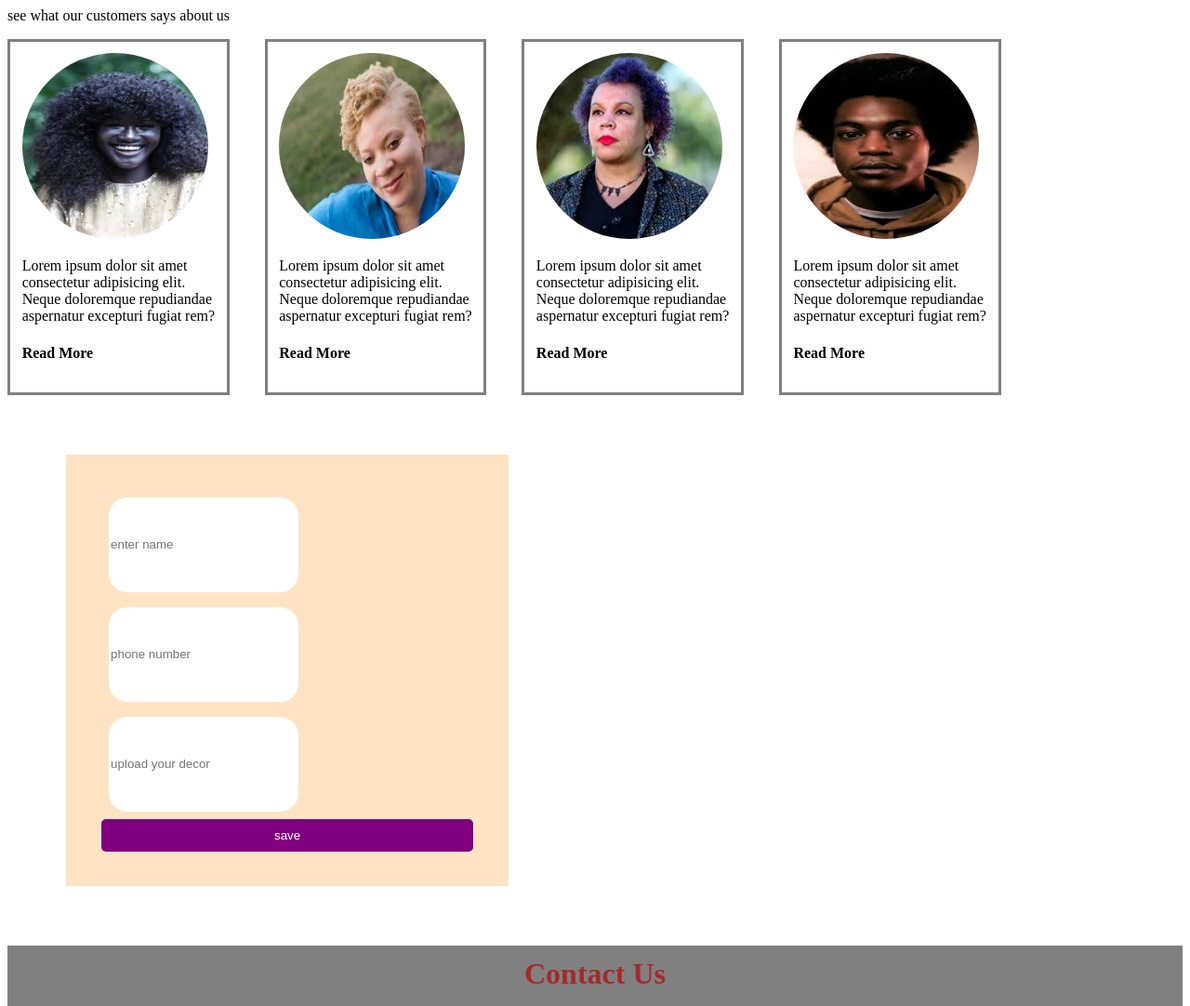
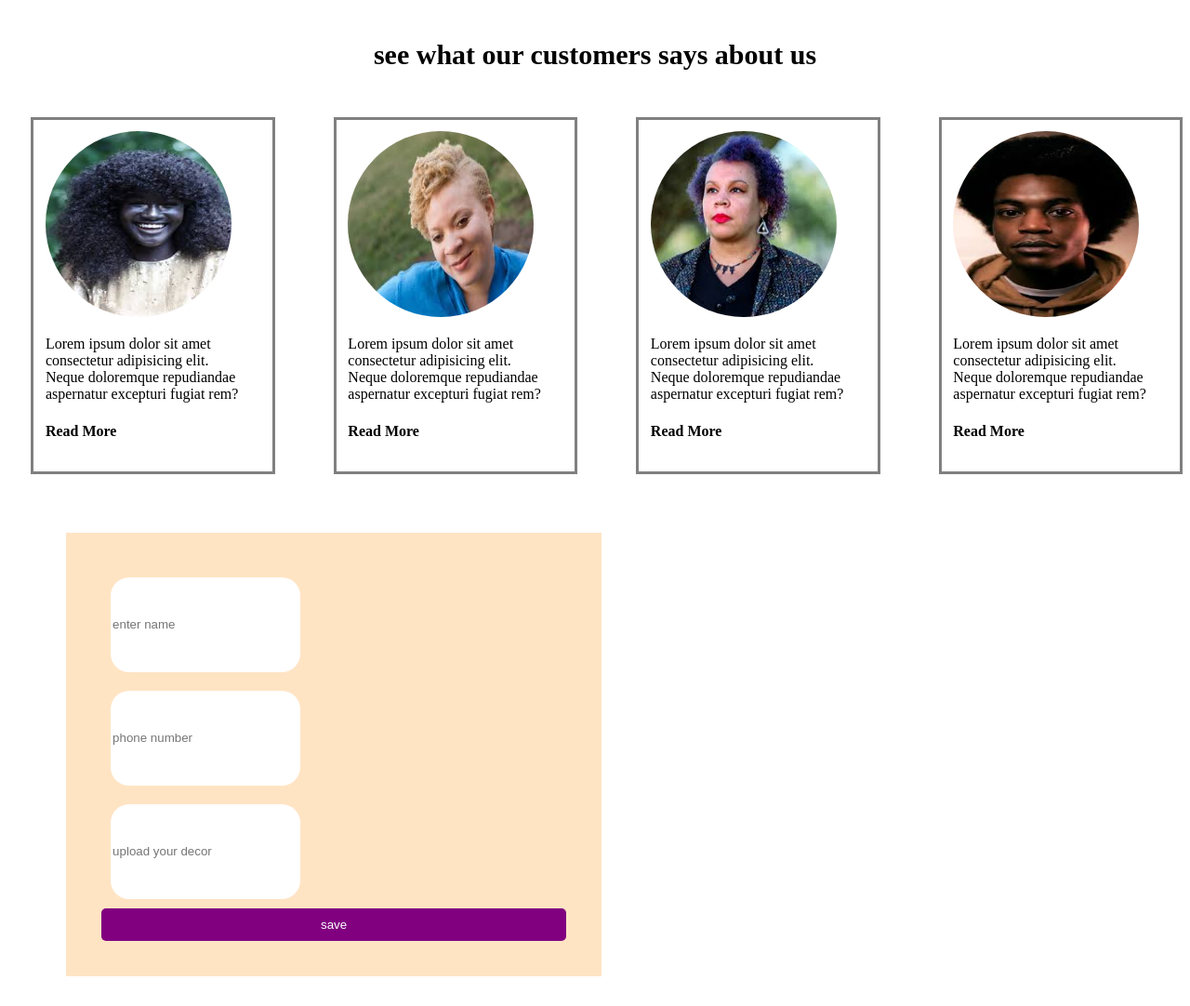
Before and after one commit to Juliet-Olieng/weHack, a plain HTML site: page blog.html in a window 1280 px wide. Shown: the part 640-1722 px from the top of the page at 93% size. Drawn offline with Linux system fonts and the light colour scheme.

Commit message:
made changes in the home page

```diff
--- a/blog.css
+++ b/blog.css
@@ -105,9 +105,14 @@ span{
 #decor1{
     border: solid gray;
     padding: 1%;
-    /* width: 300px; */
+    width: 300px;
+    margin-left: 2%;
 
 
+}
+h5{
+  font-size: 30px;
+  text-align: center;
 }
 
 #banner{
@@ -122,7 +127,7 @@ text-align: left;
     background-color: bisque;
     display: grid;
     border: solid none;
-    width: 400px;
+    width: 500px;
     margin: 5%;
     padding: 3%;
 }
--- a/blog.html
+++ b/blog.html
@@ -29,7 +29,7 @@
             <h1>reach out tonus to display your decors </h1>
         </div >
         <!-- <img  src="./image/banner.jpg" alt=""> -->
-        <p>see what our customers says about us</p>
+        <h5>see what our customers says about us</h5>
         <div class="blog">
             <div id="decor1">
                 <img src="./image/person1.jpeg" alt="">
```
